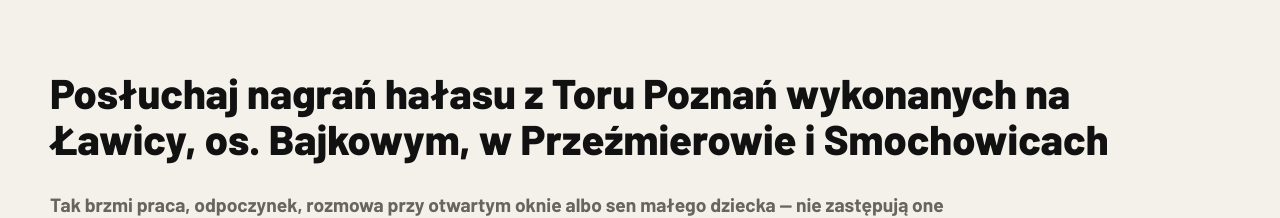
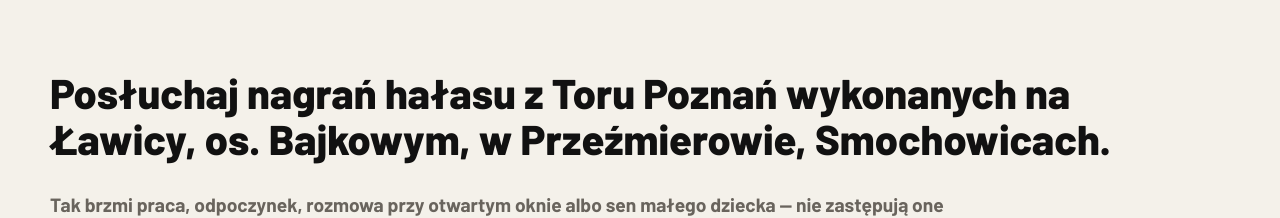
Before and after one commit to torpoznanhalas/strona-publiczna, a Next.js app: page / in a window 1280 px wide. Shown: the part 685-903 px from the top of the page. Built offline with nearby package versions, Linux system fonts and the light colour scheme; no server answers; the database is empty.

Commit message:
Update VideoSection.tsx

```diff
--- a/components/VideoSection.tsx
+++ b/components/VideoSection.tsx
@@ -7,7 +7,7 @@
         <div className="section-header recordings-header">
           <h2 className="section-title recordings-title">
             Posłuchaj nagrań hałasu z Toru Poznań wykonanych na Ławicy, os. Bajkowym,
-            w Przeźmierowie i Smochowicach
+            w Przeźmierowie, Smochowicach.
           </h2>
           <div className="recordings-intro">
             <p>
```
